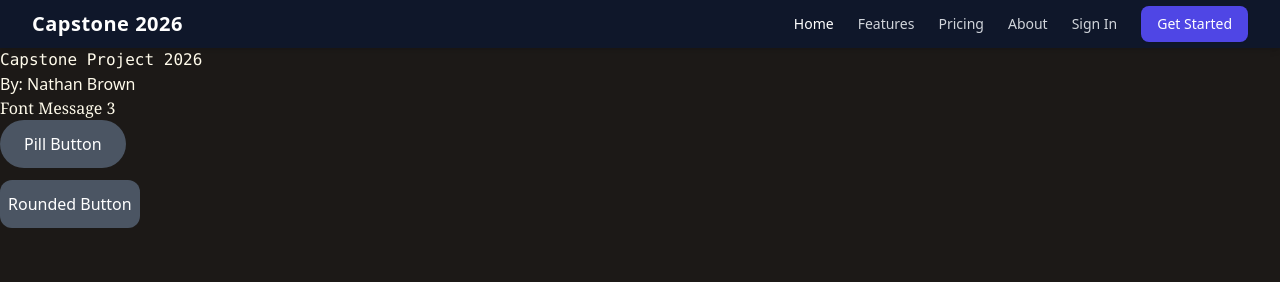
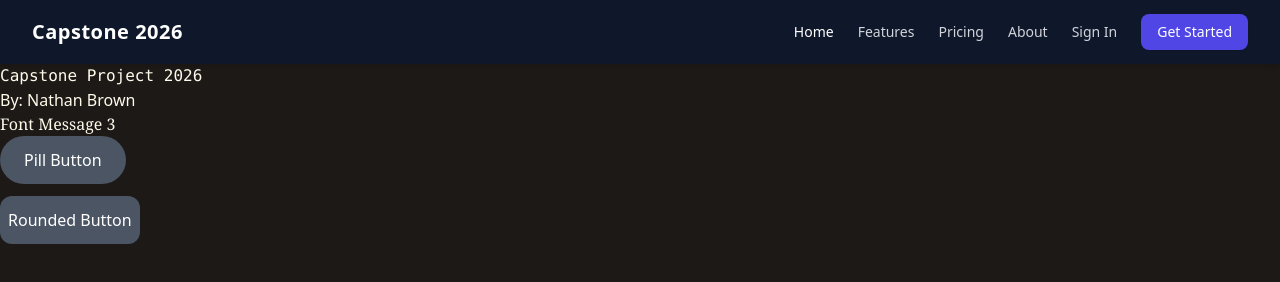
Before and after one commit to SpritzCoAlt/Capstone-Fixed, a website: page index.html in a window 1280 px wide. Drawn offline with nearby package versions, Linux system fonts and the light colour scheme.

Commit message:
Nav Bar Distance Test 4

```diff
--- a/index.html
+++ b/index.html
@@ -10,7 +10,7 @@
 
 <nav class="bg-slate-900 text-white shadow-md">
   <div class="max-w-7xl mx-auto px-4 sm:px-6 lg:px-8">
-    <div class="flex items-center justify-between h-12">
+    <div class="flex items-center justify-between h-16">
 
       <!-- 1. Logo (Pushed to the far left) -->
       <div class="shrink-0 flex items-center gap-2 font-bold text-xl tracking-wide text-white">
```
